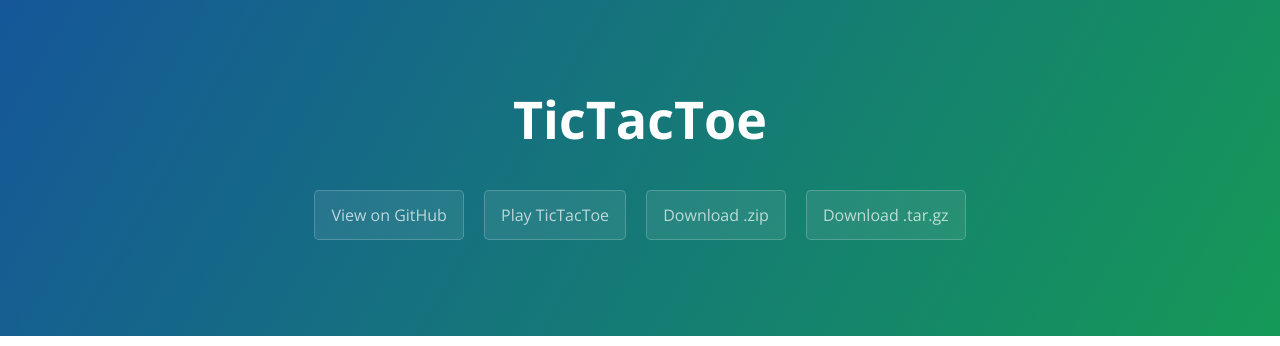
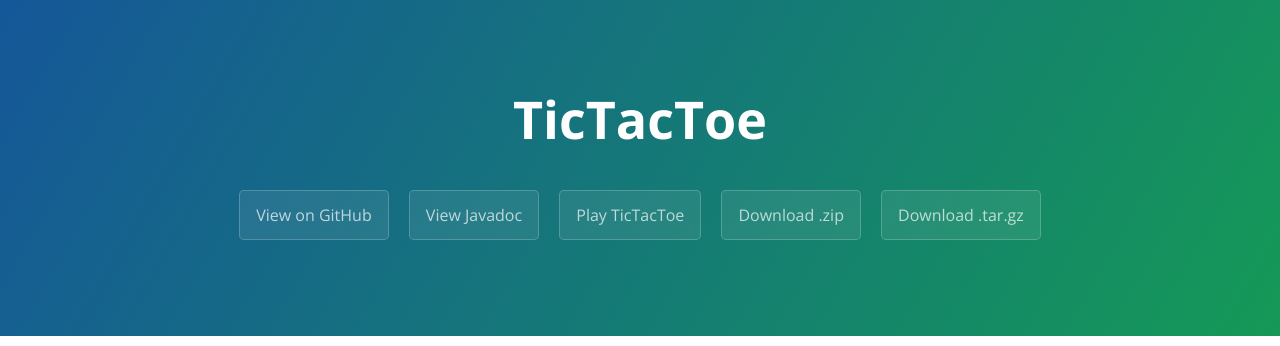
Before and after one commit to HugbBestiHopurinn/tictactoe, a plain HTML site: page index.html in a window 1280 px wide. Shown: the top 346 px of the page. Drawn offline with nearby package versions, Linux system fonts and the light colour scheme.

Commit message:
Update index.html

```diff
--- a/index.html
+++ b/index.html
@@ -14,6 +14,7 @@
       <h1 class="project-name">TicTacToe</h1>
       <h2 class="project-tagline"></h2>
       <a href="https://github.com/HugbBestiHopurinn/TicTacToe" class="btn">View on GitHub</a>
+      <a href="https://github.com/HugbBestiHopurinn/TicTacToe/javadoc" class="btn">View Javadoc</a>
       <a href="https://bestihopurtictactoe.herokuapp.com/" class="btn">Play TicTacToe</a>
       <a href="https://github.com/HugbBestiHopurinn/TicTacToe/zipball/master" class="btn">Download .zip</a>
       <a href="https://github.com/HugbBestiHopurinn/TicTacToe/tarball/master" class="btn">Download .tar.gz</a>
```
